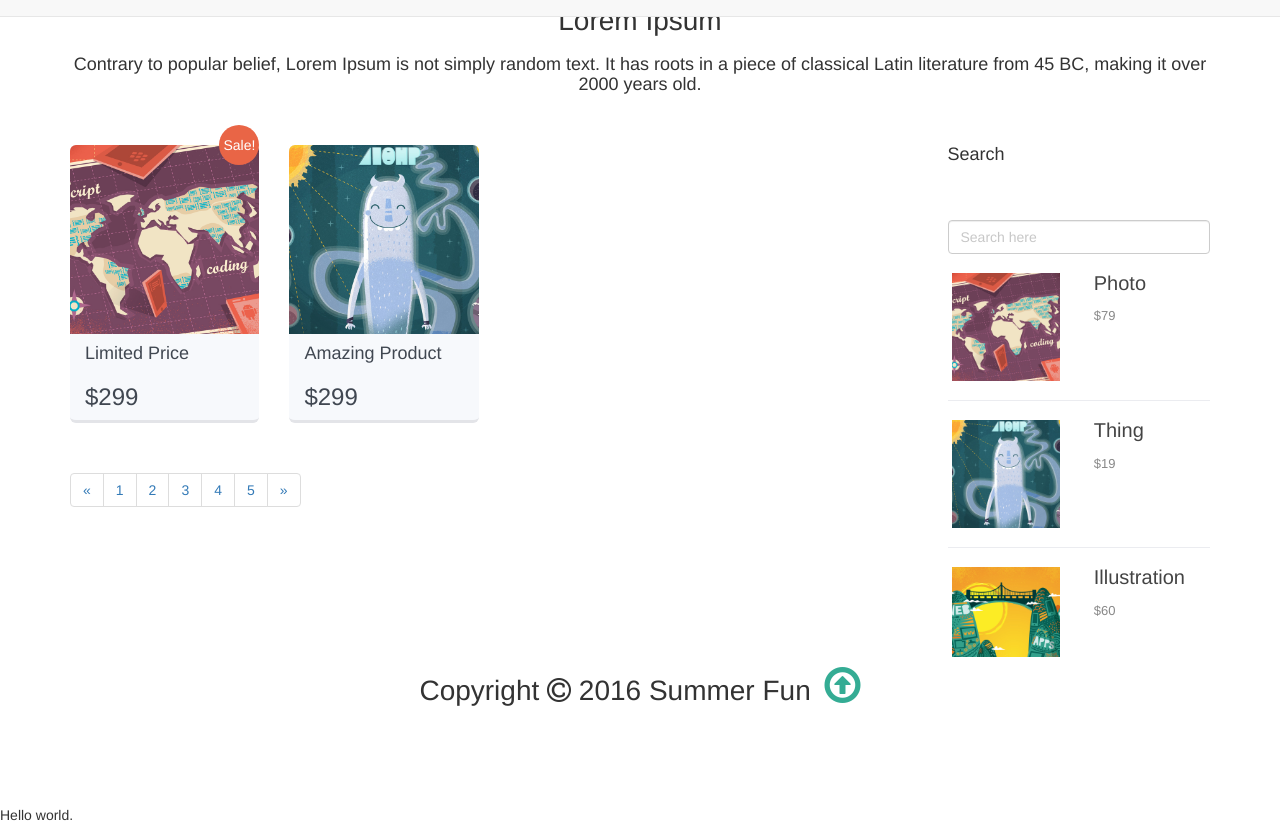
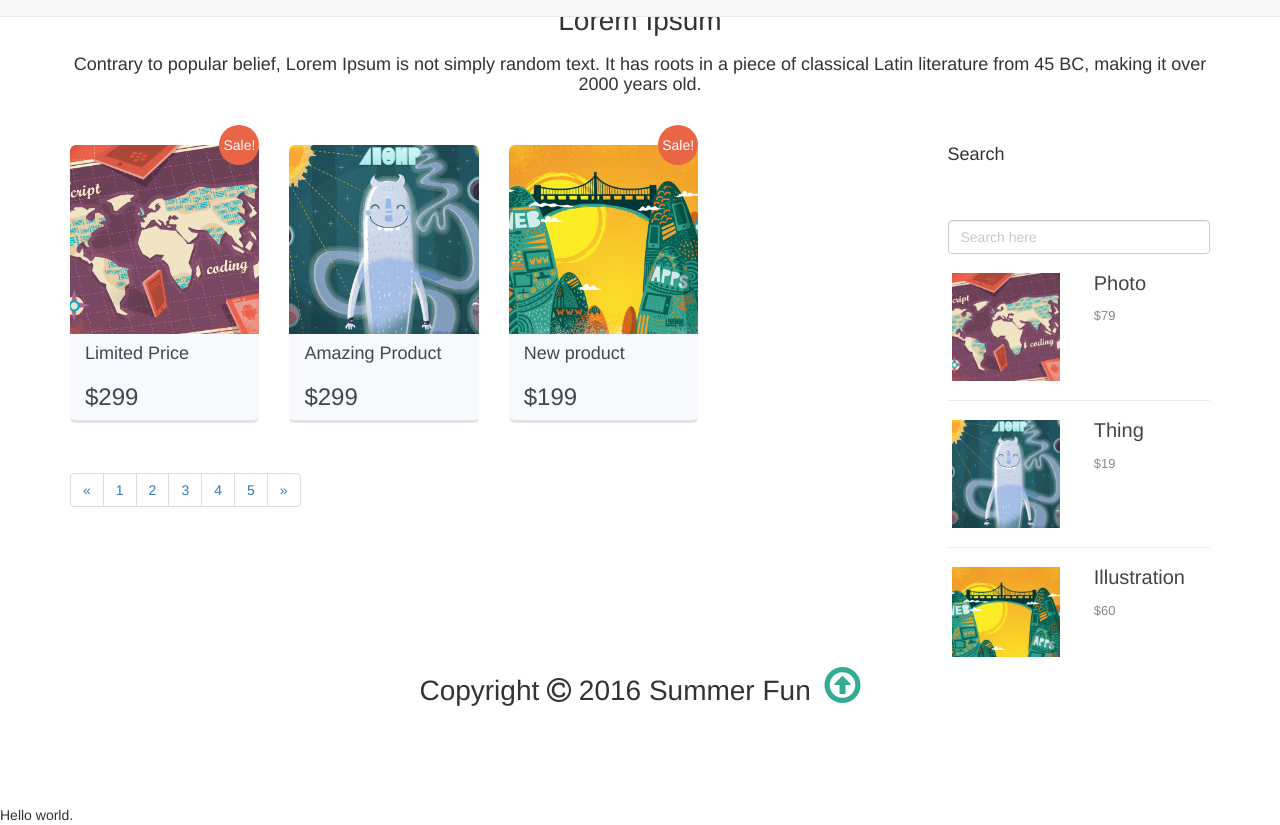
Before and after one commit to andreivt/qshop-angularjs, a plain HTML site: page index.html at #!/products in a window 1280 px wide. Shown: the part 53-878 px from the top of the page. Drawn offline with nearby package versions, Linux system fonts and the light colour scheme; some packages are replaced by stand-ins of ours.

Commit message:
third commit

```diff
--- a/app.js
+++ b/app.js
@@ -5,7 +5,7 @@ qshop.controller("MainController", function($scope) {
     $scope.name = "world";
     $scope.products = getProductList();
 
-    function getProductList () {
+    function getProductList() {
         return [{
             picture: '../assets/images/products/product-1.jpg',
             name: 'Limited Price',
@@ -62,6 +62,12 @@ qshop.controller("MainController", function($scope) {
                 '../assets/images/products/product-2.jpg',
                 '../assets/images/products/product-3.jpg'
             ]
+        }, {
+            picture: '../assets/images/products/product-3.jpg',
+            name: 'New product',
+            price: 199,
+            onSale: true,
+            description: 'Vestibulum ante ipsum primis in faucibus orci luctus et ultrices posuere cubilia Curae; Lorem ipsum dolor sit amet, consectetur adipiscing elit. Fusce sagittis, massa fringilla consequat blandit, mauris ligula porta nisi, non tristique enim sapien vel nisl. Suspendisse vestibulum lobortis dapibus. Vestibulum ante ipsum primis in faucibus orci luctus et ultrices posuere cubilia Curae; Praesent nec tempus nibh. Donec mollis commodo metus et fringilla. Etiam venenatis, diam id adipiscing convallis, nisi eros lobortis tellus, feugiat adipiscing ante ante sit amet dolor. Vestibulum vehicula scelerisque facilisis. Sed faucibus placerat bibendum. Maecenas sollicitudin commodo justo, quis hendrerit leo consequat ac. Proin sit amet risus sapien, eget interdum dui. Proin justo sapien, varius sit amet hendrerit id, egestas quis mauris.',
         }];
     };
 });
--- a/templates/products.html
+++ b/templates/products.html
@@ -11,9 +11,9 @@
             <div class="col-md-9">
                 <section id="product-list">
                     <div class="row">
-                        <div ng-repeat="product in products" class="col-xs-12 col-sm-6 col-md-3 product-box">
+                        <div ng-repeat="product in products | filter:searchQuery" class="col-xs-12 col-sm-6 col-md-3 product-box">
                           <div class="product">
-                              <span ng-if="product.onSale" class="on-sale-bubble">Sale!</span>
+                              <span ng-show="product.onSale" class="on-sale-bubble">Sale!</span>
                               <a href="#" class="add-to-card">Add to cart</a>
                               <a href="product.html?id={{$index}}">
                                   <img ng-src="{{product.picture}}">
@@ -52,7 +52,7 @@
             <div class="col-md-3">
                 <aside class="sidebar">
                     <h4 class="aside-title">Search</h4>
-                    <input type="search" class="form-control search-input" placeholder="Search here">
+                    <input type="search" ng-model="searchQuery" class="form-control search-input" placeholder="Search here">
                     <div>
                         <ul class="top-rated">
                             <li>
```
